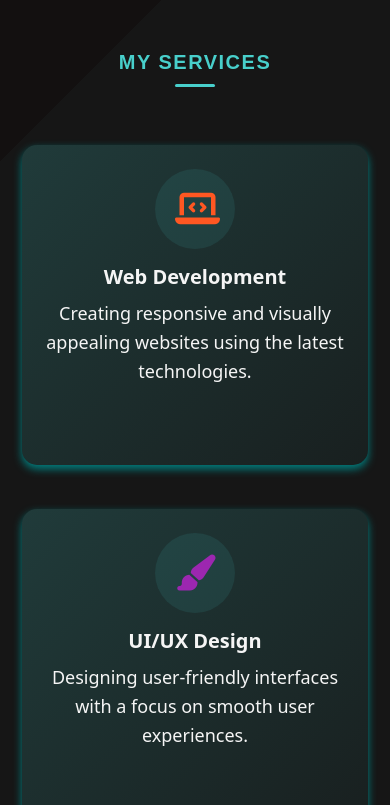
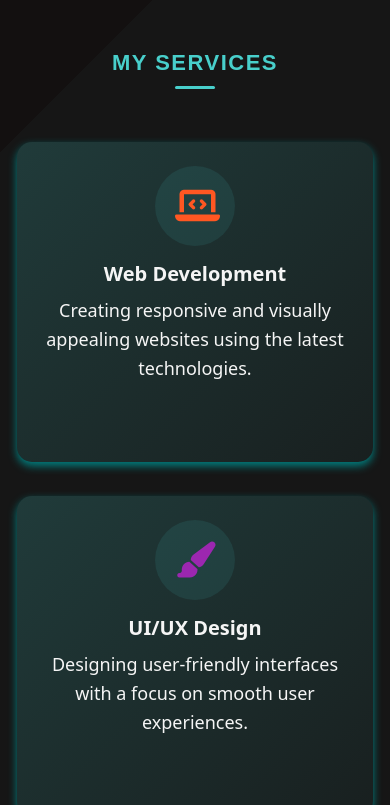
Before and after one commit to ardra-m-siva/my-portfolio, a plain HTML site: page index.html in a window 390 px wide. Shown: the part 2739-3544 px from the top of the page. Drawn offline with nearby package versions, Linux system fonts and the light colour scheme.

Commit message:
final portfolio v1

```diff
--- a/Style.css
+++ b/Style.css
@@ -623,7 +623,7 @@ footer a {
     }
 
     .services-heading {
-        font-size: 20px;
+        font-size: 22px;
     }
 
     .services-heading::after {
@@ -636,12 +636,6 @@ footer a {
 
     .skills-heading::after {
         width: 60px;
-    }
-
-    .service-card {
-        margin-left: 20px;
-        margin-right: 20px;
-        margin-bottom: 5px;
     }
 
     .service-card h4 {
@@ -697,7 +691,7 @@ footer a {
     }
 
     .service-card {
-        margin: 10px;
+        margin: 20px;
     }
 
     .service-card h4 {
@@ -716,6 +710,17 @@ footer a {
         font-size: 14px;
         padding: 10px;
     }
+}
+
+@media (max-width: 600px){
+    .service-card{
+        margin: 5px;
+    }
+
+    .service-card p {
+        font-size: 18px;
+    }
+
 }
 
 @keyframes float {
```
Also changed, not shown: index.html (+0 -1 lines).
